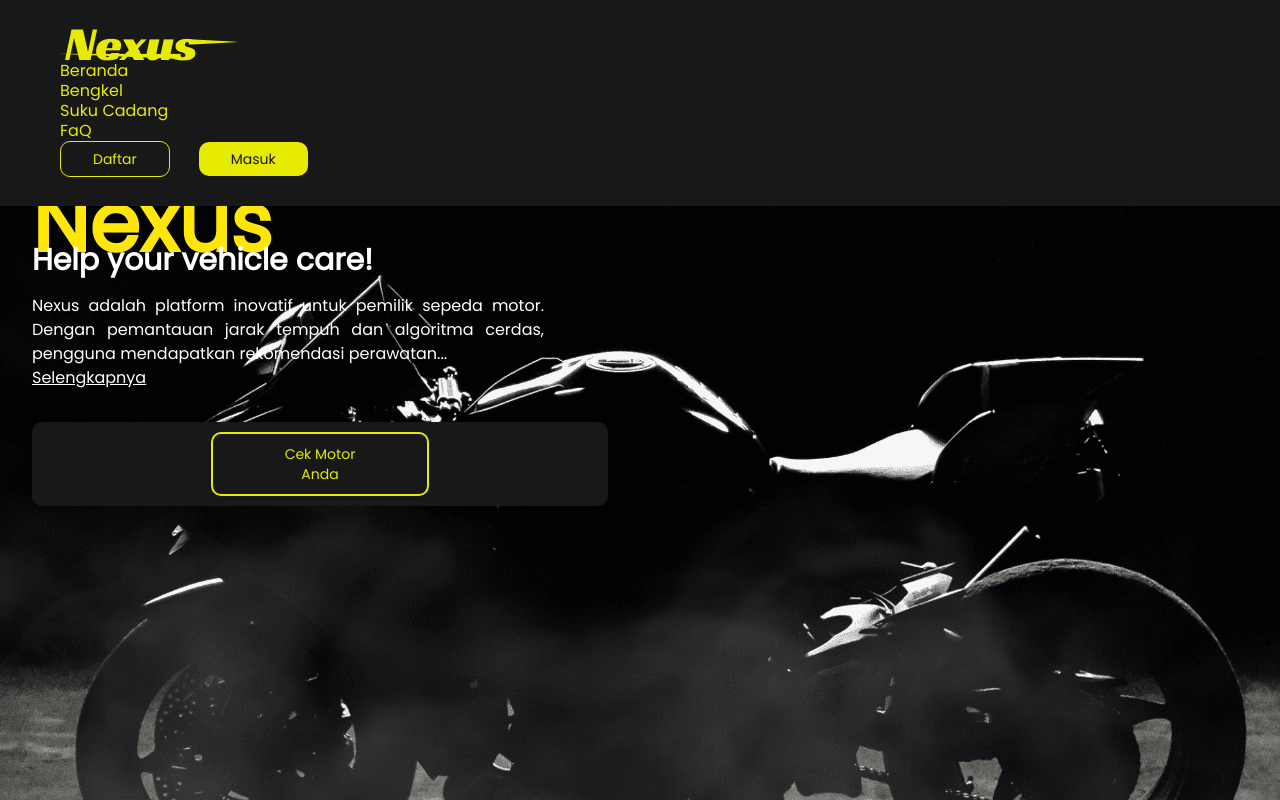
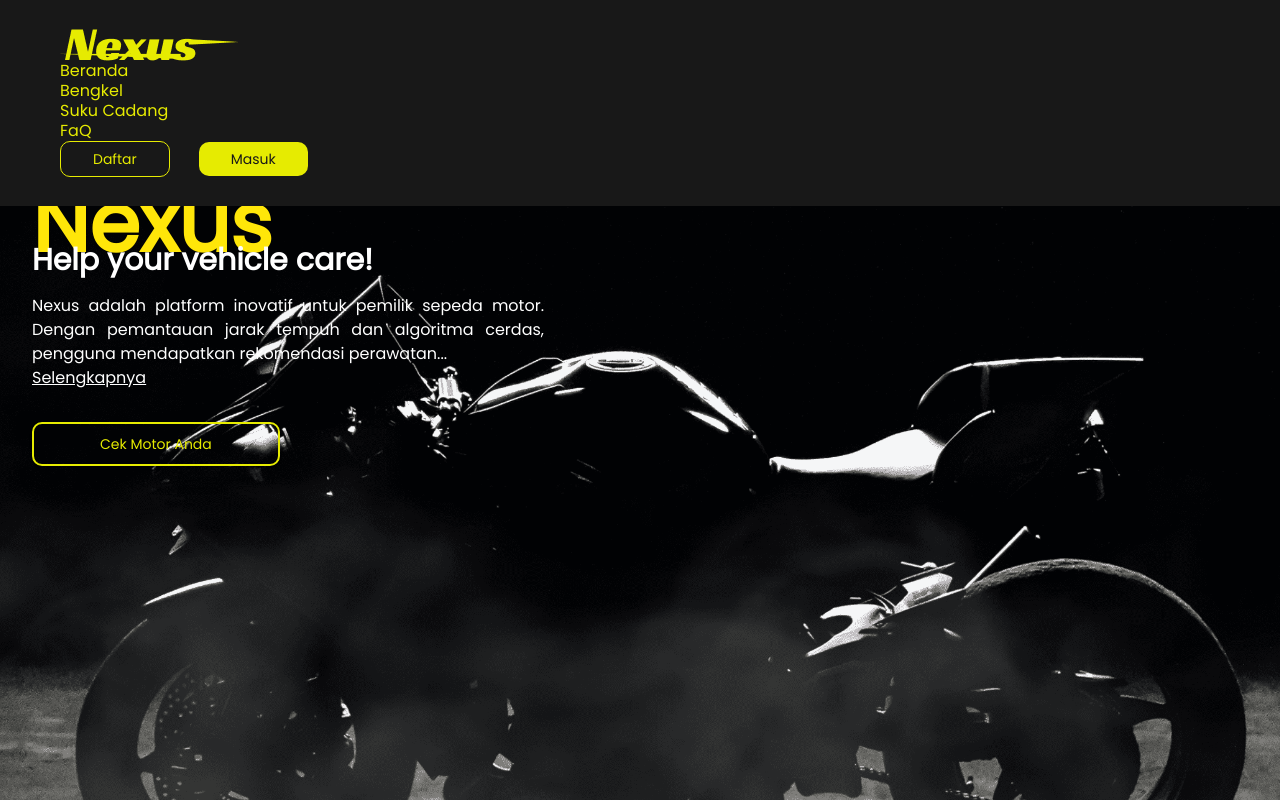
Before and after one commit to jimmywiraarbaa/capy-project, a React (Vite) app: page / in a window 1280 px wide. Shown: the top 800 px of the page. Built offline with nearby package versions, Linux system fonts and the light colour scheme.

Commit message:
cek kendaraan --button revisi

```diff
--- a/src/components/CekKendaraan/CekKendaraan.css
+++ b/src/components/CekKendaraan/CekKendaraan.css
@@ -27,7 +27,7 @@ form label{
     border-radius: var(--border-radius-btn);
 }
 
-.button{
+.test .button{
     padding: 10px 179px 10px 179px;
     background-color: var(--primary);
     border-radius: var(--border-radius-btn);
```
